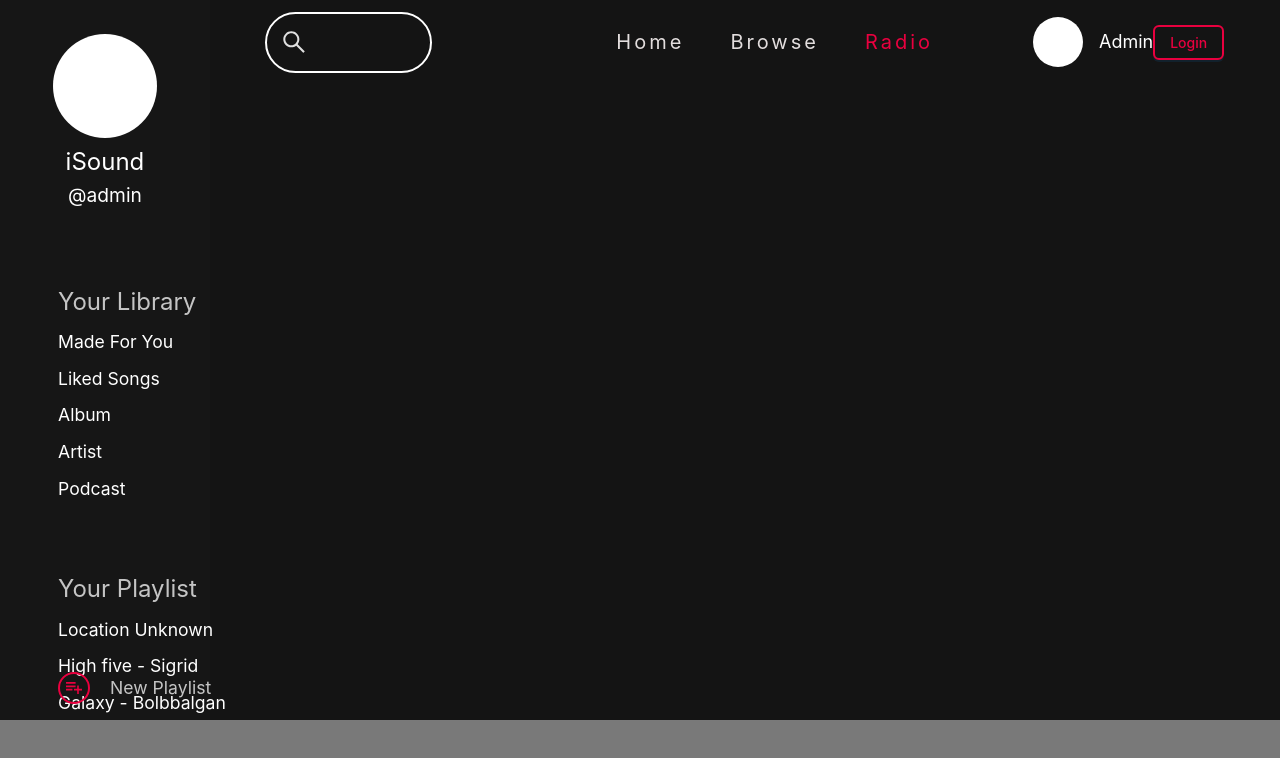
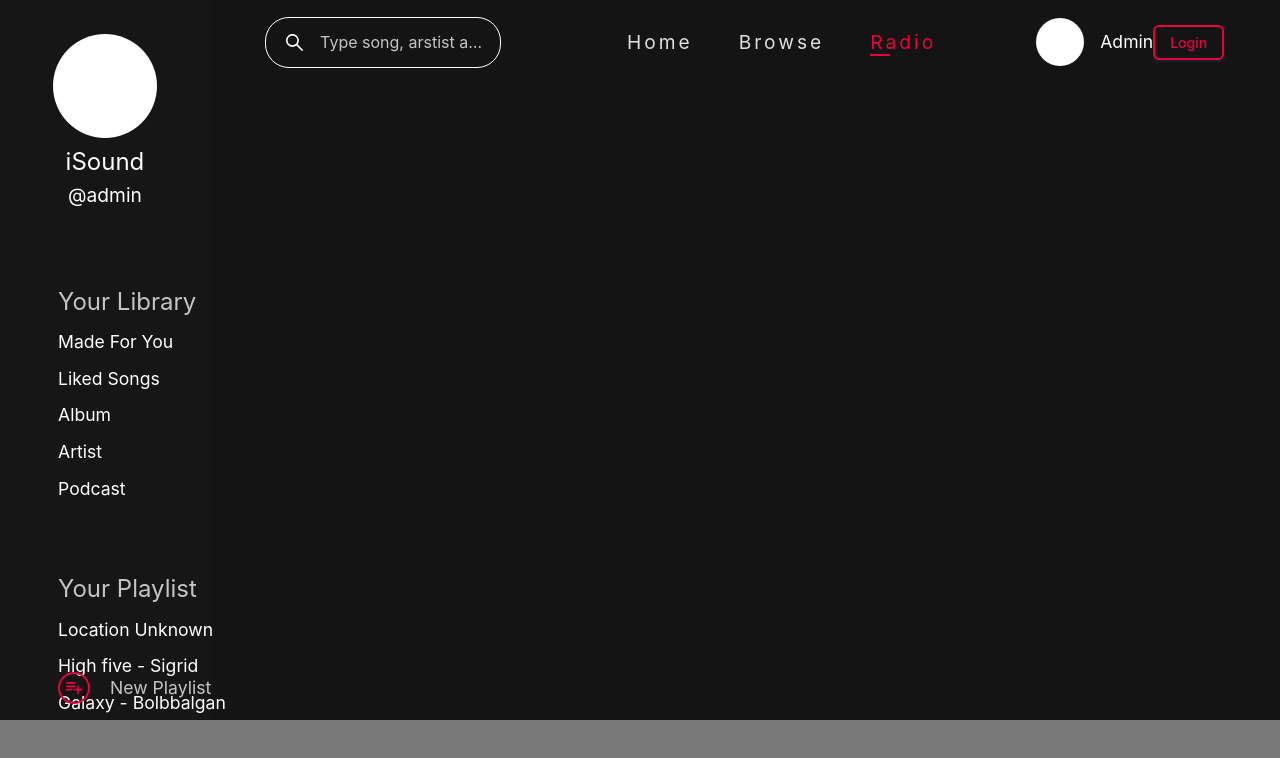
Before and after one commit to Royal-Software-Vietnam/isound-client, a React (Vite) app: page /radio in a window 1280 px wide. Shown: the top 758 px of the page. Built offline with nearby package versions, Linux system fonts and the light colour scheme.

Commit message:
[Update] Raw Finished Layout NavBar + SideBar

```diff
--- a/src/components/Navbar.tsx
+++ b/src/components/Navbar.tsx
@@ -2,6 +2,7 @@ import styled from "styled-components"
 import { NavLink, useLocation } from "react-router-dom"
 import { SearchOutlined } from "@ant-design/icons"
 import UserModal from "./UserModal"
+import { Input } from "antd"
 
 const Container = styled.div`
     width: 100%;
@@ -11,31 +12,6 @@ const Container = styled.div`
     padding: 0 55px;
 `
 
-const SearchBar = styled.div`
-    position: relative;
-    padding-left: 12px;
-    margin-right: 138px;
-    display: flex;
-    align-items: center;
-    width: 37.94%;
-    height: 61px;
-    border-color: #ffffff;
-    border-width: 2px;
-    border-style: solid;
-    border-radius: 38px;
-    & .search-icon {
-        position: absolute;
-        width: 22px;
-        height: 22px;
-        border-radius: 50%;
-        font-size: 1.5em;
-        line-height: 1.5em;
-        display: flex;
-        align-items: center;
-        margin-left: 0.2rem;
-    }
-`
-
 const Logo = styled.div`
     width: 212px;
     margin-left: 100px;
@@ -43,17 +19,49 @@ const Logo = styled.div`
     align-items: center;
     justify-content: center;
     .logo-img {
-        width: 50px;
-        height: 50px;
+        width: 3rem;
+        height: 3rem;
         background: #ffffff;
         border-radius: 50%;
     }
     .label-fullname {
-        font-size: 18px;
-        line-height: 18px;
+        font-size: 1.1rem;
+        line-height: 1.1rem;
         text-align: left;
         color: #ffffff;
         margin-left: 16px
+    }
+`
+
+const SearchInput = styled(Input)`
+    height: 3.2rem;
+    background: #141414;
+    border-radius: 1.5rem;
+    border: 1.8px solid #ffffff;
+    width: 50%;
+    margin-right: 5rem;
+    display: flex;
+    align-items: center;
+
+    &.ant-input-affix-wrapper:hover {
+        border-color: #ffffff;
+    }
+
+    .ant-input-prefix {
+        color: #ffffff;
+        font-size: 1.2rem;
+        margin: 0 16px 0 8px;
+    }
+
+    .ant-input {
+        background: #141414;
+        color: #ffffff;
+        font-size: 1rem !important;
+    }
+
+    .ant-input::placeholder {
+        color: #ffffff;
+        opacity: 0.75;
     }
 `
 
@@ -62,29 +70,40 @@ const NavLists = styled.ul`
 
     a {
         text-decoration: none;
-
     }
 
     li {
-    font-size: 20px;
-    line-height: 20px;
+        font-size: 1.2rem;
+        line-height: 1.2rem;
         color: #e3dede;
         list-style: none;
         text-align: left;
         letter-spacing: 3px;
         margin-left: 46px;
-
-
-    &.active {
-    color: #e9003f;
-  }
+        position: relative;
     }
 
     li:hover {
         color: #e9003f;
     }
 
+    li.active {
+        color: #e9003f;
+    }
 
+    li:after {
+        content: "";
+        width: 20px;
+        height: 2px;
+        position: absolute;
+        background: #141414;
+        bottom: -4px;
+        left: 0;
+    }
+
+    li.active:after {
+        background: #e9003f;
+    }
 `
 
 const links = [
@@ -99,11 +118,7 @@ export default function Navbar() {
     const location = useLocation()
 
     return <Container>
-        <SearchBar>
-            <span className="search-icon">
-                <SearchOutlined />
-            </span>
-        </SearchBar>
+        <SearchInput placeholder="Type song, arstist and playlist" prefix={<SearchOutlined />} />
         <NavLists>
             {links.map((link,index) => (
                 <NavLink
--- a/src/components/UserModal.tsx
+++ b/src/components/UserModal.tsx
@@ -146,6 +146,7 @@ const UserModal: React.FC = () => {
         Login
       </LoginButton>
       <Modal
+        onCancel={() => setOpen(false)}
         centered
         open={open}
         width={1000}
@@ -191,14 +192,14 @@ const UserModal: React.FC = () => {
                     <input type="text" placeholder='Email' />
                   </div>
                   <button className="btn btn-form">
-                  Đăng ký
+                    Sign Up
                   </button>
                 </>
               }
 
             </div>
             <div className="form-footer">
-              <p>Đã có tài khoản? <span onClick={() => setToggle(!toggle)}>
+              <p>{toggle ? 'Not a member?' : 'Already have account?'} <span onClick={() => setToggle(!toggle)}>
                 {toggle ? 'Sign In' : 'Sign Up'}
                 </span></p>
             </div>
```
Also changed, not shown: src/components/NavBar.tsx (+57 -42 lines). Lines whose indentation alone changed are shown as unchanged.
